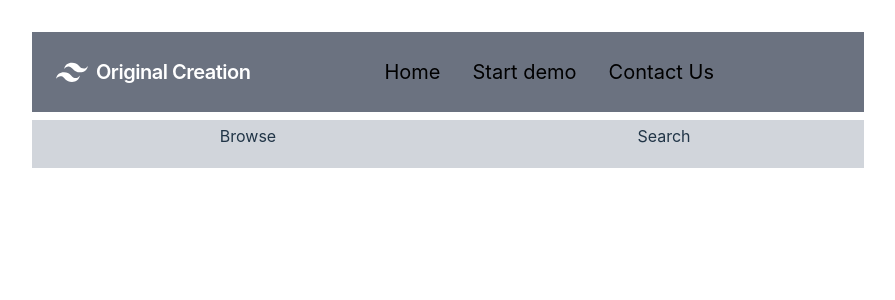
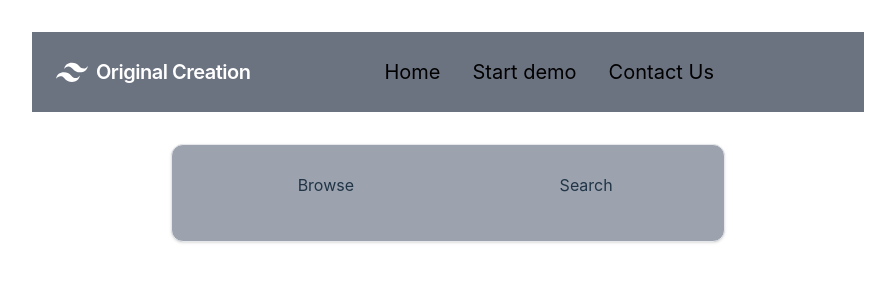
Before and after one commit to original-creation/demo-ui, a Vue app: page /demo in a window 1280 px wide. Shown: the top 300 px of the page, without its empty margins (192-1087 px from the left). Built offline with nearby package versions, Linux system fonts and the light colour scheme.

Commit message:
Aligning container colors (Home/Demo/Contact

```diff
--- a/src/views/Demo.vue
+++ b/src/views/Demo.vue
@@ -36,8 +36,8 @@ function displayDAG(value: string){
 
 </script>
 <template>
-  <div class="bg-gray-300 container">
-    <div v-show="searchType!='undefined'" @click="searchType='undefined'; dagOn=false" class="p-2 text-center hover:bg-white cursor-pointer">
+  <div class="container mx-auto w-2/3 bg-gray-400 rounded-xl shadow border p-4 m-8">
+    <div v-show="searchType!='undefined'" @click="searchType='undefined'; dagOn=false" class="text-center hover:bg-white cursor-pointer">
       <button class="bg-transparent"><img src="../assets/icons8-back-16.png" class="text-center" /></button>
       </div>
     <div v-show="searchType==='undefined'">
```
